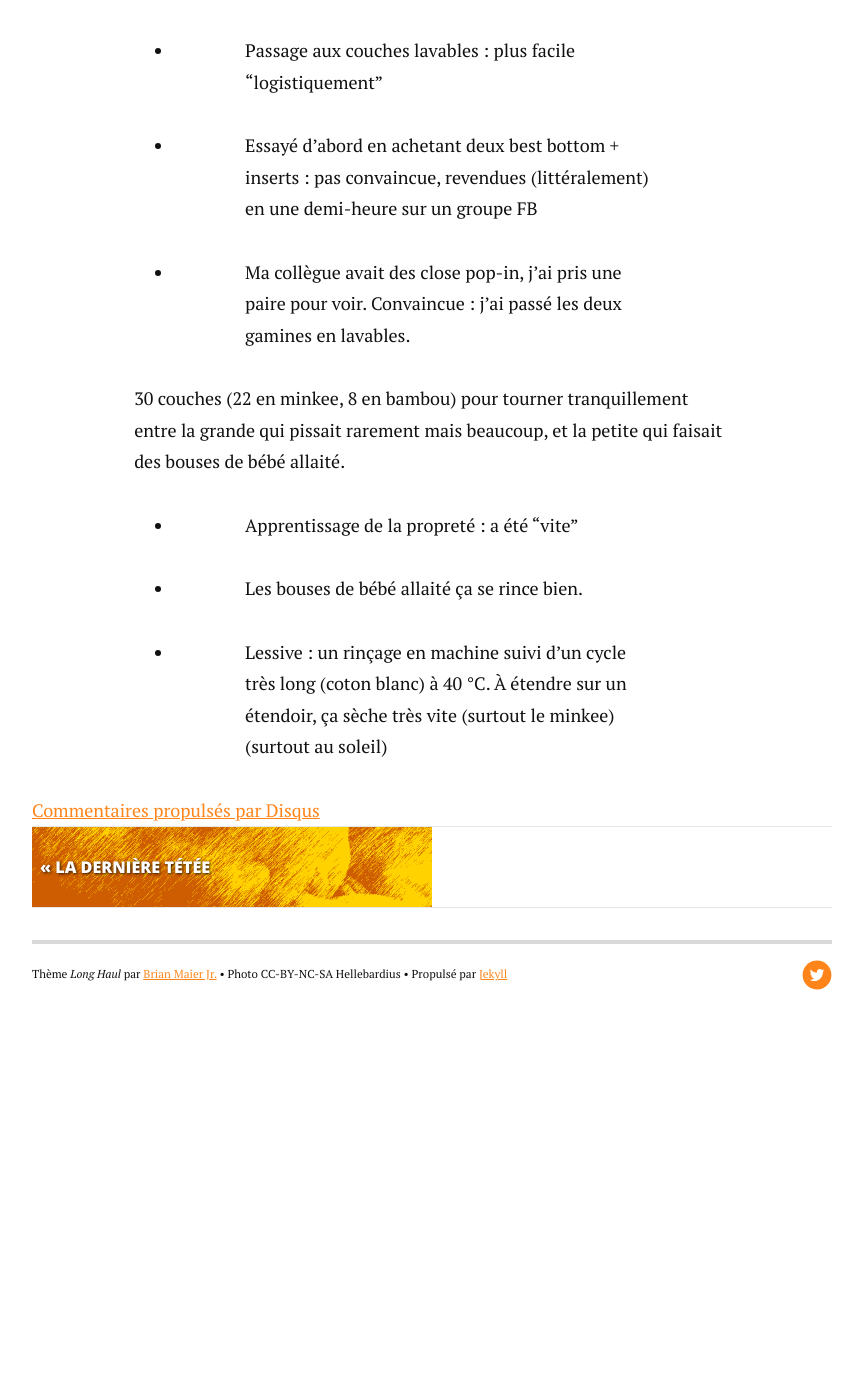
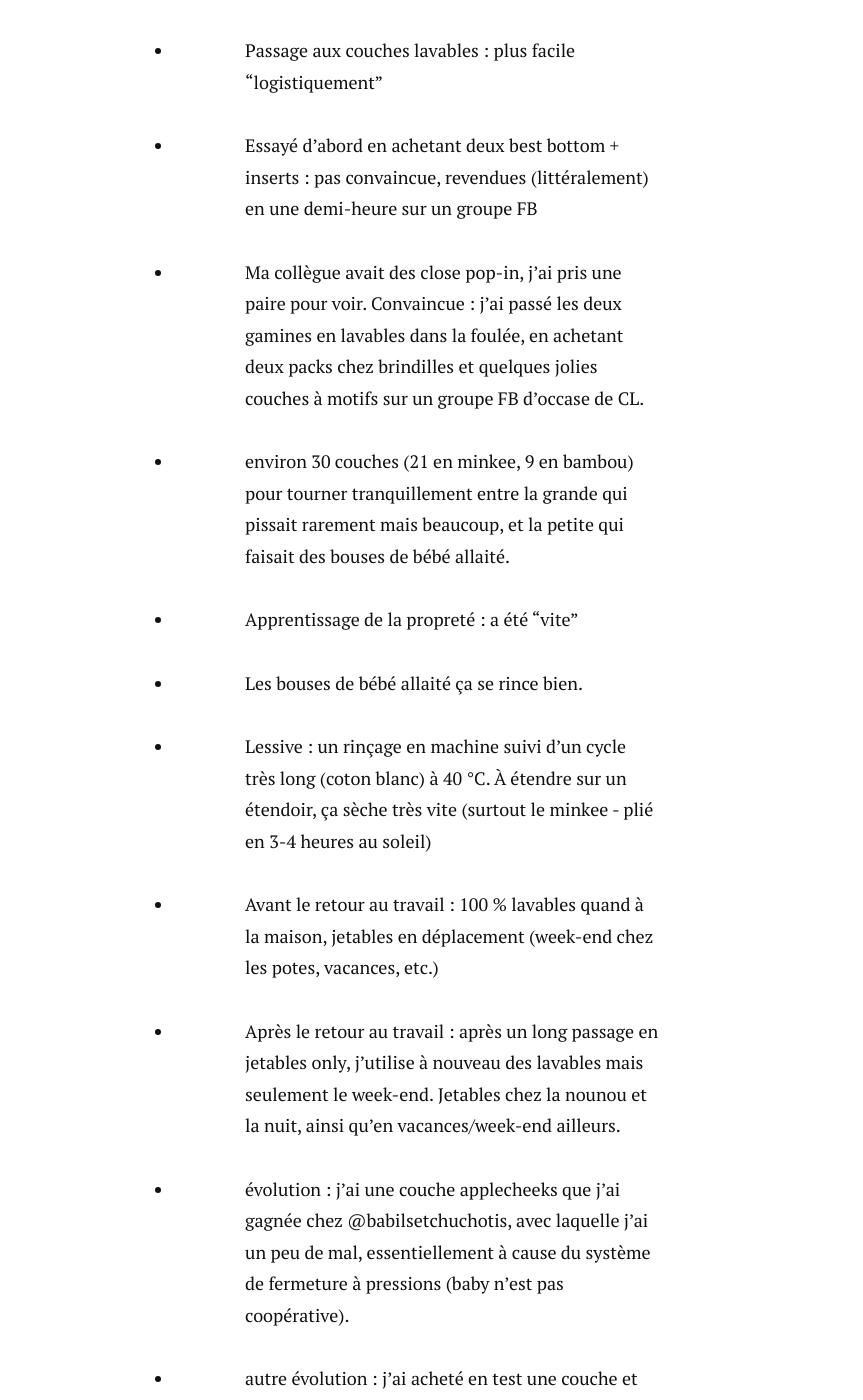
Before and after one commit to Ogoldfish/ogoldfish.github.io, a Jekyll site: the page built from _posts/2017-05-18-couches-lavables.md, in a window 1280 px wide and 1400 px high, scrolled down 1475 px. Shown: the whole window, without its empty margins (208-1071 px from the left). Built offline with Jekyll 4.4.1, drawn with Linux system fonts in a browser that asks for light colours; nearby versions of some CDN libraries; Markdown is read by kramdown in place of the engine named in the settings; comment, search, counter and statistics services are not loaded; before the commit the page ends 2552 px from its top, so only the background shows below that; some of the changed text lies outside the part shown.

Commit message:
Update 2017-05-18-couches-lavables.md

```diff
--- a/_posts/2017-05-18-couches-lavables.md
+++ b/_posts/2017-05-18-couches-lavables.md
@@ -16,12 +16,20 @@ Plop plop
 
 - Essayé d'abord en achetant deux best bottom + inserts : pas convaincue, revendues (littéralement) en une demi-heure sur un groupe FB
 
-- Ma collègue avait des close pop-in, j'ai pris une paire pour voir. Convaincue : j'ai passé les deux gamines en lavables.
+- Ma collègue avait des close pop-in, j'ai pris une paire pour voir. Convaincue : j'ai passé les deux gamines en lavables dans la foulée, en achetant deux packs chez brindilles et quelques jolies couches à motifs sur un groupe FB d'occase de CL.
 
-30 couches (22 en minkee, 8 en bambou) pour tourner tranquillement entre la grande qui pissait rarement mais beaucoup, et la petite qui faisait des bouses de bébé allaité.
+- environ 30 couches (21 en minkee, 9 en bambou) pour tourner tranquillement entre la grande qui pissait rarement mais beaucoup, et la petite qui faisait des bouses de bébé allaité.
 
 - Apprentissage de la propreté : a été "vite"
 
 - Les bouses de bébé allaité ça se rince bien.
 
-- Lessive : un rinçage en machine suivi d'un cycle très long (coton blanc) à 40 °C. À étendre sur un étendoir, ça sèche très vite (surtout le minkee) (surtout au soleil)
+- Lessive : un rinçage en machine suivi d'un cycle très long (coton blanc) à 40 °C. À étendre sur un étendoir, ça sèche très vite (surtout le minkee - plié en 3-4 heures au soleil)
+
+- Avant le retour au travail : 100 % lavables quand à la maison, jetables en déplacement (week-end chez les potes, vacances, etc.)
+
+- Après le retour au travail : après un long passage en jetables only, j'utilise à nouveau des lavables mais seulement le week-end. Jetables chez la nounou et la nuit, ainsi qu'en vacances/week-end ailleurs.
+
+- évolution : j'ai une couche applecheeks que j'ai gagnée chez @babilsetchuchotis, avec laquelle j'ai un peu de mal, essentiellement à cause du système de fermeture à pressions (baby n'est pas coopérative).
+
+- autre évolution : j'ai acheté en test une couche et un shorty lulu nature pour passer baby en CL nocturnes.
```
